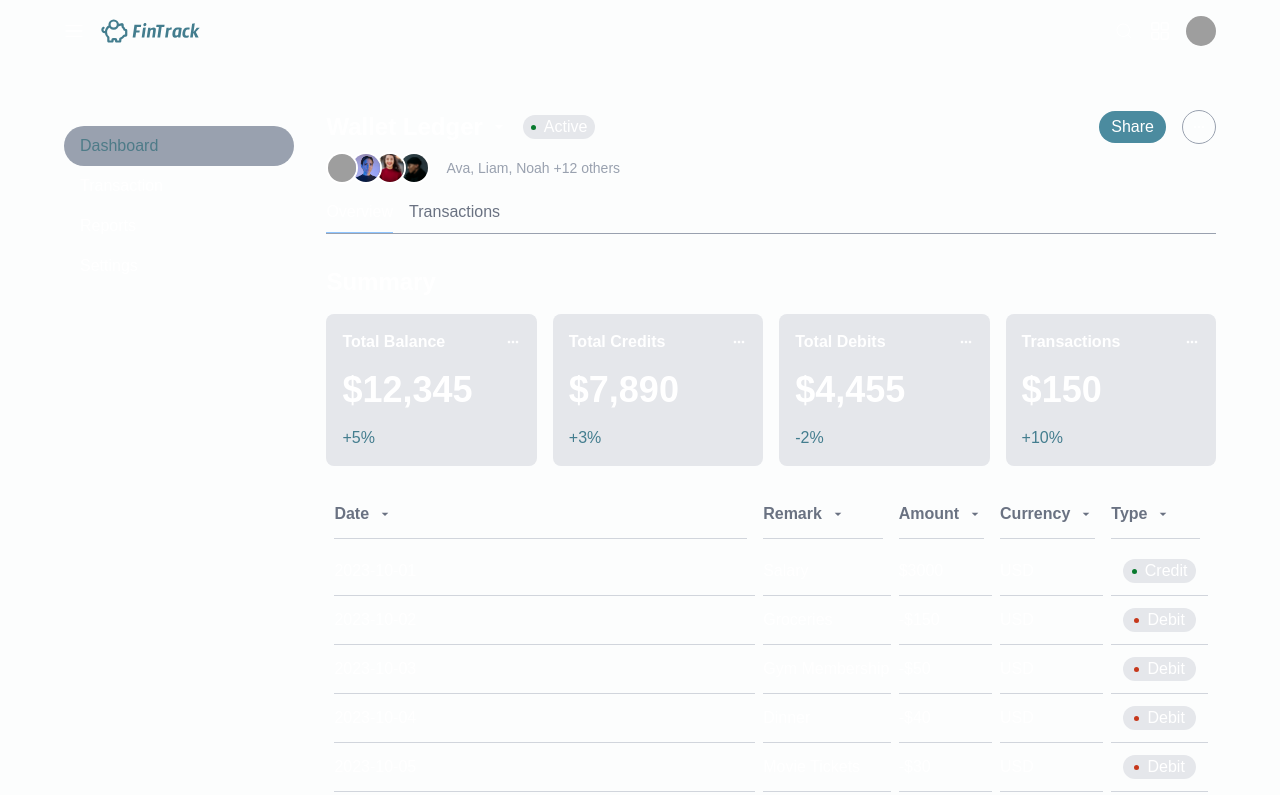
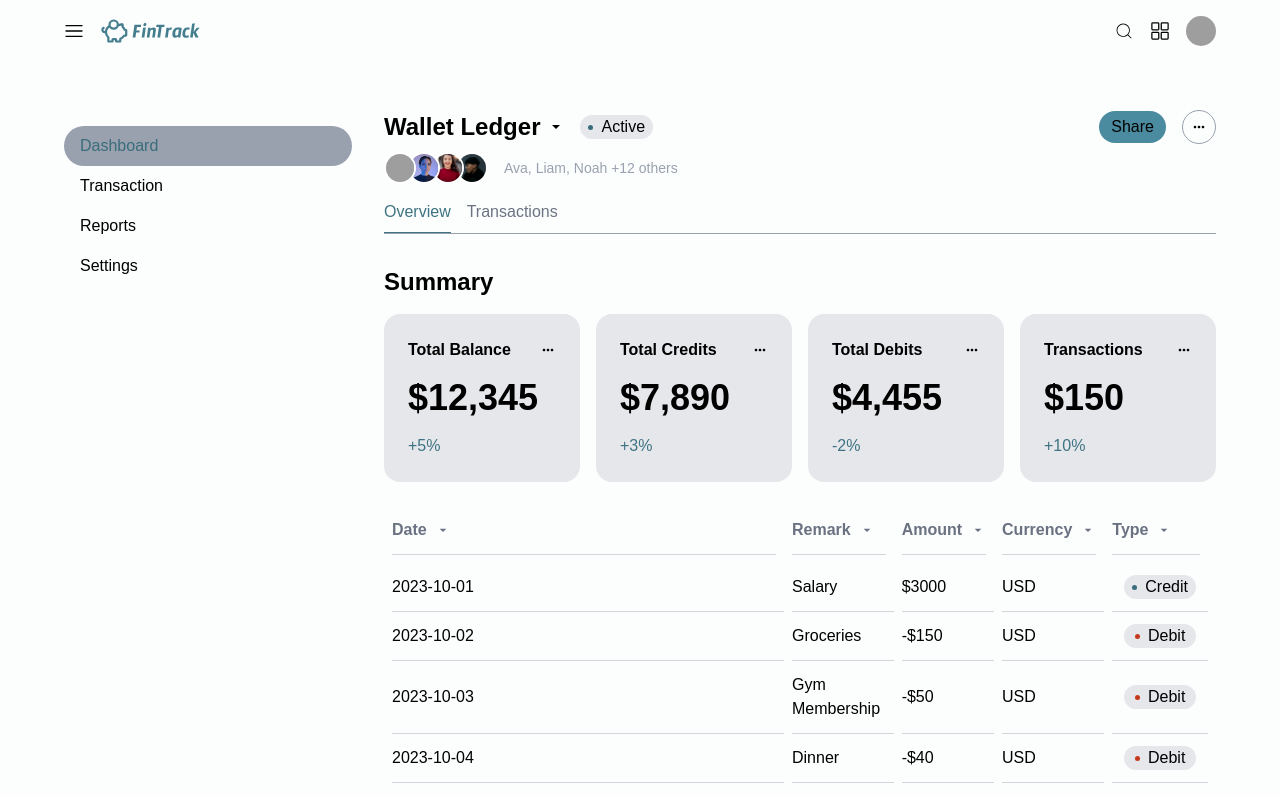
Before and after one commit to daxvinci/fintrack, a Next.js app: page / in a window 1280 px wide. Shown: the top 795 px of the page. Built offline with nearby package versions, Linux system fonts and the light colour scheme; grey boxes are pictures that could not be loaded.

Commit message:
fix font favicon and color

```diff
--- a/src/app/globals.css
+++ b/src/app/globals.css
@@ -1,26 +1,8 @@
 @import "tailwindcss";
 
-:root {
-  --background: #ffffff;
-  --foreground: #171717;
-}
-
-@theme inline {
-  --color-background: var(--background);
-  --color-foreground: var(--foreground);
-  --font-sans: var(--font-geist-sans);
-  --font-mono: var(--font-geist-mono);
-}
-
-@media (prefers-color-scheme: dark) {
-  :root {
-    --background: #0a0a0a;
-    --foreground: #ededed;
-  }
-}
 
 body {
   /* background: var(--background); */
-  color: var(--background);
+  /* color: var(--background); */
   font-family: Arial, Helvetica, sans-serif;
 }
--- a/src/app/layout.tsx
+++ b/src/app/layout.tsx
@@ -1,22 +1,71 @@
 import type { Metadata } from "next";
-import { Geist, Geist_Mono } from "next/font/google";
 import "./globals.css";
 import TopNav from "@/components/TopNav";
 import ThemeContextProvider from "./ThemeContextProvider";
 
-const geistSans = Geist({
-  variable: "--font-geist-sans",
-  subsets: ["latin"],
-});
 
-const geistMono = Geist_Mono({
-  variable: "--font-geist-mono",
-  subsets: ["latin"],
-});
 
 export const metadata: Metadata = {
   title: "Fintrack",
   description: "financial tracking app",
+  authors: [{ name: "Elvis Okoro" }],
+  icons: {
+    icon: "/images/favicon.svg",
+  },
+  keywords: [
+    "fintrack",
+    "finance",
+    "tracking",
+    "personal finance",
+    "budget",
+    "expenses",
+    "fintech",
+    "financial technology",
+    "digital banking",
+    "online banking",
+    "mobile banking",
+    "banking apps",
+    "financial services",
+    "neobanks",
+    "challenger banks",
+    "digital payments",
+    "payment gateway",
+    "payment processing",
+    "contactless payments",
+    "QR payments",
+    "e-wallet",
+    "mobile wallet",
+    "peer-to-peer payments",
+    "cross-border payments",
+    "blockchain",
+    "cryptocurrency",
+    "bitcoin",
+    "ethereum",
+    "stablecoins",
+    "crypto wallet",
+    "DeFi",
+    "smart contracts",
+    "robo-advisors",
+    "digital investing",
+    "stock trading apps",
+    "investment platforms",
+    "wealth management",
+    "crowdfunding",
+    "P2P lending",
+    "financial security",
+    "payment security",
+    "fraud detection",
+    "AML",
+    "KYC",
+    "regulatory compliance",
+    "AI in finance",
+    "machine learning in fintech",
+    "open banking",
+    "API banking",
+    "embedded finance",
+    "regtech",
+    "insurtech",
+  ],
 };
 
 export default function RootLayout({
@@ -27,7 +76,7 @@ export default function RootLayout({
   return (
     <html lang="en">
       <body
-        className={`${geistSans.variable} ${geistMono.variable} bg-[#FCFDFD] w-full min-h-screen p-8 sm:px-16 sm:pt-4 sm:pb-8 antialiased`}
+        className={`font-sans bg-[#FCFDFD] w-full min-h-screen p-8 sm:px-16 sm:pt-4 sm:pb-8 antialiased`}
       >
         <ThemeContextProvider>
           <TopNav />
--- a/src/app/page.tsx
+++ b/src/app/page.tsx
@@ -12,7 +12,6 @@ export default function Home() {
   const {navActive} = useThemeContext()
   return (
     <div className="py-16 flex sm:gap-8">
-
       {navActive && <SideNav />}
       <main className="flex w-full flex-col flex-1 gap-4 row-start-2 items-center sm:items-start">
         <Header />
@@ -20,7 +19,7 @@ export default function Home() {
           <div
             className={`pb-2 hover:cursor-pointer ${
               view === "overview"
-                ? "border-b border-blue-300 font-medium"
+                ? "border-b border-[#3E7383] text-[#3E7383] font-medium"
                 : "text-gray-500"
             }`}
             onClick={() => setView("overview")}
@@ -30,7 +29,7 @@ export default function Home() {
           <div
             className={`pb-2 hover:cursor-pointer ${
               view === "transaction"
-                ? "border-b border-blue-300 font-medium"
+                ? "border-b border-[#3E7383] text-[#3E7383] font-medium"
                 : "text-gray-500"
             }`}
             onClick={() => setView("transaction")}
--- a/src/components/Header.tsx
+++ b/src/components/Header.tsx
@@ -15,11 +15,11 @@ const Header = () => {
                 <h1 className="sm:text-2xl font-bold">Wallet Ledger</h1>
                 <IoMdArrowDropdown className="hover:cursor-pointer" />
               </div>
-              <Badge text="Active" color="#087a2e" />
+              <Badge text="Active" color="#3A6C7B" />
             </div>
 
             <div className="head-nav-right flex gap-4 items-center">
-              <button className="share-button sm:text-base text-sm hover:cursor-pointer active:translate-y-2 transition-all duration-300 hover:bg-[#6eb0c4] py-1 px-3 rounded-2xl bg-[#4b8b9f]">
+              <button className="share-button sm:text-base text-sm hover:cursor-pointer active:translate-y-2 transition-all duration-300 hover:bg-[#4B8B9F] py-1 px-3 rounded-2xl bg-[#4b8b9f]">
                 Share
               </button>
               <div className="more-button rounded-full p-2 active:scale-50 transition-all duration-300 hover:cursor-pointer border border-gray-400">
--- a/src/components/SideNav.tsx
+++ b/src/components/SideNav.tsx
@@ -12,7 +12,7 @@ const SideNav = () => {
           className="side-nav-wrapper flex flex-col gap-6 sm:block
                backdrop-blur-lg sm:backdrop-blur-none sm:px-0 p-4
          absolute inset-0 z-80 bg-[#FCFDFD]/90
-         sm:bg-transparent sm:static transition-all duration-300 sm:w-[20%]"
+         sm:bg-transparent sm:static transition-all duration-300 sm:w-[25%]"
         >
           <div className="close-button">
             <MdOutlineClose
@@ -30,7 +30,7 @@ const SideNav = () => {
             <li
               onClick={() => setActive("dashboard")}
               className={`nav-itme py-2 px-4 rounded-3xl hover:cursor-pointer ${
-                active === "dashboard" ? "bg-gray-400 text-[#4e7b88]" : ""
+                active === "dashboard" ? "bg-gray-400 text-[#3A6C7B]" : ""
               }`}
             >
               Dashboard
@@ -38,7 +38,7 @@ const SideNav = () => {
             <li
               onClick={() => setActive("transaction")}
               className={`nav-itme py-2 px-4 rounded-3xl hover:cursor-pointer ${
-                active === "transaction" ? "bg-gray-400 text-[#4e7b88]" : ""
+                active === "transaction" ? "bg-gray-400 text-[#3A6C7B]" : ""
               }`}
             >
               Transaction
@@ -46,7 +46,7 @@ const SideNav = () => {
             <li
               onClick={() => setActive("reports")}
               className={`nav-itme py-2 px-4 rounded-3xl hover:cursor-pointer ${
-                active === "reports" ? "bg-gray-400 text-[#4e7b88]" : ""
+                active === "reports" ? "bg-gray-400 text-[#3A6C7B]" : ""
               }`}
             >
               Reports
@@ -54,7 +54,7 @@ const SideNav = () => {
             <li
               onClick={() => setActive("settings")}
               className={`nav-itme py-2 px-4 rounded-3xl hover:cursor-pointer ${
-                active === "settings" ? "bg-gray-400 text-[#4e7b88]" : ""
+                active === "settings" ? "bg-gray-400 text-[#3A6C7B]" : ""
               }`}
             >
               Settings
--- a/src/components/Summary.tsx
+++ b/src/components/Summary.tsx
@@ -8,14 +8,16 @@ const Summary = () => {
         {summaryData.map((item, index) => (
           <div
             key={index}
-            className="gridlet flex flex-col gap-4 bg-gray-200 p-4 rounded-lg"
+            className="gridlet flex flex-col gap-4 bg-gray-200 p-6 rounded-2xl"
           >
             <div className="title-line flex gap-2 justify-between items-center">
               <h2 className="title font-bold">{item.title}</h2>
               <MdOutlineMoreHoriz className="hover:cursor-pointer" />
             </div>
-            <div className="big-value text-4xl font-bold">${item.value.toLocaleString()}</div>
-            <p className="percentage text-[#437d8e]">{item.percentage}</p>
+            <div className="big-value text-4xl font-bold">
+              ${item.value.toLocaleString()}
+            </div>
+            <p className="percentage text-[#3E7383]">{item.percentage}</p>
           </div>
         ))}
       </div>
--- a/src/components/Table.tsx
+++ b/src/components/Table.tsx
@@ -67,7 +67,7 @@ const Table = () => {
                     <td className="border-b border-gray-300 py-3 px-3">
                       <Badge
                         text={data.type}
-                        color={data.type === "Credit" ? "#087a2e" : "#c6381b"}
+                        color={data.type === "Credit" ? "#3A6C7B" : "#C6381B"}
                       />
                     </td>
                   </tr>
```
Also changed, not shown: public/images/favicon.png (added), public/images/favicon.svg (added).
